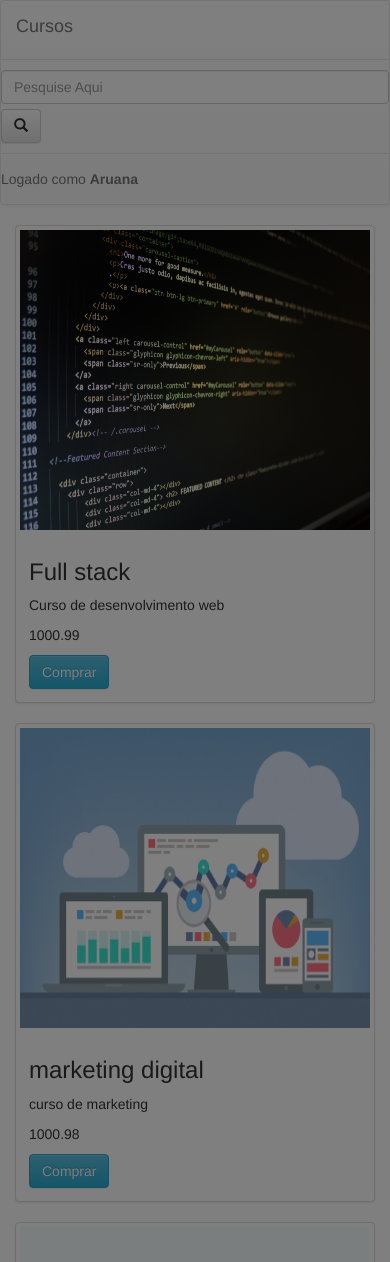
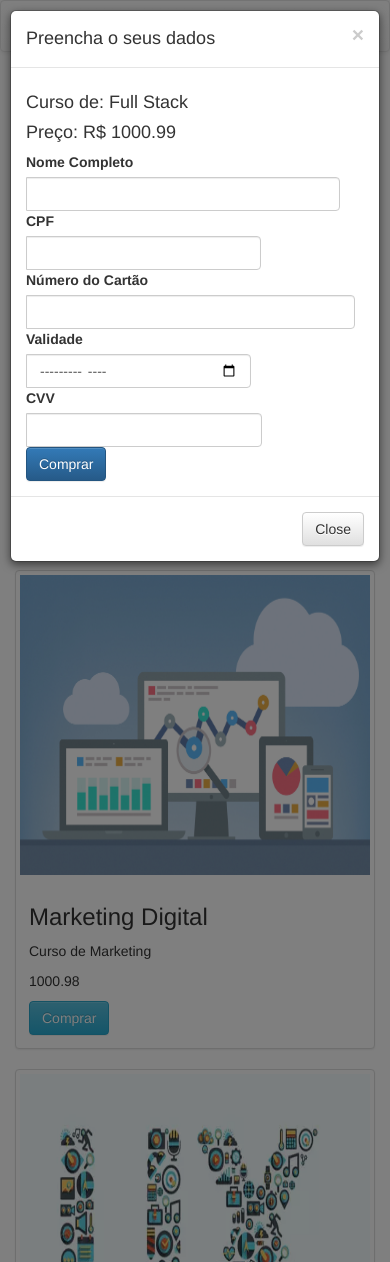
Before and after one commit to aruanalucena/Projeto-Cursos, a PHP site: page / in a window 390 px wide, after a click on "Comprar". Run offline with PHP 8.4, Linux system fonts and the light colour scheme; data that the repository does not hold is empty.

Commit message:
adionado codigo da aula 6

```diff
--- /dev/null
+++ b/inc/footer.php
@@ -0,0 +1,4 @@
+<script src="https://cdnjs.cloudflare.com/ajax/libs/jquery/3.3.1/jquery.min.js"></script>
+    <script src="https://maxcdn.bootstrapcdn.com/bootstrap/3.3.7/js/bootstrap.min.js" integrity="sha384-Tc5IQib027qvyjSMfHjOMaLkfuWVxZxUPnCJA7l2mCWNIpG9mGCD8wGNIcPD7Txa" crossorigin="anonymous"></script>
+</body>
+</html>
--- /dev/null
+++ b/inc/head.php
@@ -0,0 +1,12 @@
+<!DOCTYPE html>
+<html lang="en">
+<head>
+    <meta charset="UTF-8">
+    <meta name="viewport" content="width=device-width, initial-scale=1.0">
+    <meta http-equiv="X-UA-Compatible" content="ie=edge">
+    <title>Document</title>
+    <link rel="stylesheet" href="https://maxcdn.bootstrapcdn.com/bootstrap/3.3.7/css/bootstrap.min.css" integrity="sha384-BVYiiSIFeK1dGmJRAkycuHAHRg32OmUcww7on3RYdg4Va+PmSTsz/K68vbdEjh4u" crossorigin="anonymous">
+    <link rel="stylesheet" href="https://maxcdn.bootstrapcdn.com/bootstrap/3.3.7/css/bootstrap-theme.min.css" integrity="sha384-rHyoN1iRsVXV4nD0JutlnGaslCJuC7uwjduW9SVrLvRYooPp2bWYgmgJQIXwl/Sp" crossorigin="anonymous">
+    <link rel="stylesheet" href="assets/css/style.css">
+</head>
+<body>
--- /dev/null
+++ b/inc/header.php
@@ -0,0 +1,46 @@
+<?php
+  $usuario = [
+    "Nome" => "Aruana",
+    "Email" => "teste@teste.com",
+    "Senha" => "123456",
+    "NivelAcesso" => mt_rand(0, 1)
+];
+?>
+
+
+<header>
+<nav class="navbar navbar-default">
+        <div class="container-fluid">
+            <div class="navbar-header">
+            <a class="navbar-brand" href="#">
+                <span>Cursos</span>
+            </a>
+            </div>
+            <div class="collapse navbar-collapse" id="bs-example-navbar-collapse-1">
+                <?php if ($usuario["NivelAcesso"] == 1) : ?>
+                    <ul class="nav navbar-nav">
+                        <li class="dropdown">
+                        <a href="#" class="dropdown-toggle" data-toggle="dropdown" role="button" aria-haspopup="true" aria-expanded="false">Ações <span class="caret"></span></a>
+                        <ul class="dropdown-menu">
+                            <li><a href="#">Adicionar Produto</a></li>
+                            <li><a href="#">Editar Produto</a></li>
+                        </ul>
+                        </li>
+                    </ul>
+                <?php endif; ?>
+                <form class="navbar-form navbar-left" role="search">
+                <div class="form-group">
+                    <input type="text" class="form-control" placeholder="Pesquise Aqui">
+                </div>
+                <button type="submit" class="btn btn-default"><span class="glyphicon glyphicon-search" aria-hidden="true"></span></button>
+                </form>
+                <p class="navbar-text navbar-right">
+                    Logado como
+                    <strong>
+                        <a href="#" class="navbar-link"><?php echo $usuario["Nome"]; ?></a>
+                    </strong>
+                </p>
+            </div>
+        </div>
+    </nav>
+</header>
--- a/index.php
+++ b/index.php
@@ -1,106 +1,74 @@
 <?php
-        // $nomeCurso1 = "Full Stack";
-        // $descricaoCurso1 = "Curso de desenvolvimento web";
-        // $valorCurso1 = 1000.99;
-        // $imagemCurso1 = "full.jpeg";
+include"inc/head.php";
+include"inc/header.php";
+    $cursos = [
+        "Full Stack" => ["Curso de desenvolvimento web", 1000.99, "full.jpeg", "fullstack"],
+        "Marketing Digital" => ["Curso de Marketing", 1000.98, "marketing.jpg", "marketing"],
+        "UX" => ["Curso de User Experience", 9000.98, "ux.jpg", "ux"],
+        "Mobile Android" => ["Curso de apps", 1000.97, "android.png", "android"]
+    ];
 
-        // $nomeCurso2 = "Marketing Digital";
-        // $descricaoCurso2 = "Curso de Marketing";
-        // $valorCurso2 = 1000.98;
-        // $imagemCurso2 = "marketing.jpg";
-
-        $usuario = [
-            "Nome"=>"Aruana",
-            "email"=>"teste@teste.com",
-            "senha"=> "12346",
-            "NivelAcesso"=>mt_rand(0,1)
-
-        ];
-    //
-    $cursos = [ "Full stack"=>["Curso de desenvolvimento web", 1000.99,  "full.jpeg", "fullstack"],
-    "marketing digital"=>["curso de marketing", 1000.98, "marketing.jpg","marketing"],
-    "ux" => ["curso de user experience",9000.98,"ux.jpg","ux"],
-    "android"=>["curso de apps",1000.97,"android.jpg","android"],
-
-
-];
 
 ?>
 
-<!DOCTYPE html>
-<html lang="en">
 
-<head>
-    <meta charset="UTF-8">
-    <meta name="viewport" content="width=device-width, initial-scale=1.0">
-    <meta http-equiv="X-UA-Compatible" content="ie=edge">
-    <title>Document</title>
-    <link rel="stylesheet" href="https://maxcdn.bootstrapcdn.com/bootstrap/3.3.7/css/bootstrap.min.css"
-        integrity="sha384-BVYiiSIFeK1dGmJRAkycuHAHRg32OmUcww7on3RYdg4Va+PmSTsz/K68vbdEjh4u" crossorigin="anonymous">
-    <link rel="stylesheet" href="https://maxcdn.bootstrapcdn.com/bootstrap/3.3.7/css/bootstrap-theme.min.css"
-        integrity="sha384-rHyoN1iRsVXV4nD0JutlnGaslCJuC7uwjduW9SVrLvRYooPp2bWYgmgJQIXwl/Sp" crossorigin="anonymous">
-    <link rel="stylesheet" href="assets/css/style.css">
-</head>
 
-<body>
-    <nav class="navbar navbar-default">
-        <div class="container-fluid">
-            <div class="navbar-header">
-                <a class="navbar-brand" href="#">
-                    <span>Cursos</span>
-                </a>
+
+    <div class="container">
+        <div class="row">
+            <?php foreach ($cursos as $nomeCurso => $infosCurso) : ?>
+                <div class="col-sm-6 col-md-6">
+                    <div class="thumbnail">
+                    <!-- imagem curso -->
+                    <img src="<?php echo "assets/img/$infosCurso[2]"; ?>" alt="<?php echo "Foto curso $nomeCurso"; ?>">
+                    <div class="caption">
+                        <h3><?php echo $nomeCurso; ?></h3>
+                        <!-- descrição curso -->
+                        <p><?php echo $infosCurso[0]; ?></p>
+                        <!-- valor curso -->
+                        <p><?php echo $infosCurso[1]; ?></p>
+                        <a href="#" class="btn btn-info" data-toggle="modal" data-target="<?php echo "#$infosCurso[3]"; ?>" role="button">Comprar</a>
                     </div>
-            <div class="collapse navbar-collapse" id="bs-example-navbar-collapse-1">
-                <?php if ($usuario["NivelAcesso"] == 1) : ?>
-
-                <ul class="nav navbar-nav">
-                    <li class="dropdown">
-                        <a href="#" class="dropdown-toggle" data-toggle="dropdown" role="button" aria-haspopup="true"
-                            aria-expanded="false">Ações <span class="caret"></span></a>
-                        <ul class="dropdown-menu">
-                            <li><a href="#">Adicionar Produto</a></li>
-                            <li><a href="#">Editar Produto</a></li>
-                        </ul>
-                    </li>
-                </ul>
-                <?php endif;?>
-                <?php foreach ($cursos as $nomeCurso => $infosCurso):?>
-                <div class="modal fade" id="<?php echo $infosCurso[3];?>" role="dialog">
+                    </div>
+                </div>
+            <?php endforeach; ?>
+            <?php foreach ($cursos as $nomeCurso => $infosCurso) : ?>
+                <div class="modal fade" id="<?php echo $infosCurso[3]; ?>" role="dialog">
                     <div class="modal-dialog">
 
                     <!-- Modal content-->
                     <div class="modal-content">
                         <div class="modal-header">
                         <button type="button" class="close" data-dismiss="modal">&times;</button>
-                                <h4 class="modal-title">Prenncha seus dados</h4>
+                        <h4 class="modal-title">Preencha o seus dados</h4>
                         </div>
                         <div class="modal-body">
-                                <h4>Curso de:<?php echo $nomeCurso?></h4>
-                                <h4>Preço R$ <?php echo $infosCurso[1]?></h4>
+                            <h4> Curso de: <?php echo $nomeCurso; ?> </h4>
+                            <h4> Preço: R$ <?php echo $infosCurso[1]; ?> </h4>
                             <form action="validarCompra.php" method="post">
-                                    <input type="hidden"name="nomeCurso" value="<?php echo $nomeCurso?>">
-                                    <input type="hidden"name="precoCurso" value="<?php echo $infoCurso[1]?>">
+                                <input type="hidden" name="nomeCurso" value="<?php echo $nomeCurso; ?>">
+                                <input type="hidden" name="precoCurso" value="<?php echo $infosCurso[1]; ?>">
                                 <div class="input-group col-md-5">
-                                        <label for="nomeCompleto">nome completo </label>
-                                        <input id="nomeCompleto" name="nomeCompleto" type="text" class"form-control">
+                                    <label for="nomeCompleto">Nome Completo</label>
+                                    <input id="nomeCompleto" name="nomeCompleto" type="text" class="form-control">
                                 </div>
                                 <div class="input-group col-md-5">
-                                        <label for="cpf">CPF </label>
-                                        <input id="cpf" name="cpf" type="number" class"form-control">
+                                    <label for="cpf">CPF</label>
+                                    <input id="cpf" name="cpf" type="number" class="form-control">
                                 </div>
                                 <div class="input-group col-md-5">
-                                        <label for="nroCartao">Numero cartao </label>
-                                        <input id="nrocartao" name="nroCartao" type="number" class"form-control">
+                                    <label for="nroCartao">Número do Cartão</label>
+                                    <input id="nroCartao" name="nroCartao" type="number" class="form-control">
                                 </div>
                                 <div class="input-group col-md-5">
-                                        <label for="validade">validade </label>
-                                        <input id="validade" name="validade" type="month" class"form-control">
+                                    <label for="validade">Validade</label>
+                                    <input id="validade" name="validade" type="month" class="form-control">
                                 </div>
                                 <div class="input-group col-md-5">
-                                        <label for="cvv">CVV </label>
-                                        <input id="cvv" name="cvv" type="number" class"form-control">
+                                    <label for="cvv">CVV</label>
+                                    <input id="cvv" name="cvv" type="number" class="form-control">
                                 </div>
-                                    <button class="btn btn-primary" type="submit">comprar</button>
+                                <button class="btn btn-primary" type="submit">Comprar</button>
                             </form>
                         </div>
                         <div class="modal-footer">
@@ -110,49 +78,8 @@
 
                     </div>
                 </div>
-
-            </div>
-
-            <?php endforeach;?>
-            <form class="navbar-form navbar-left" role="search">
-                <div class="form-group">
-                    <input type="text" class="form-control" placeholder="Pesquise Aqui">
-                </div>
-                <button type="submit" class="btn btn-default"><span class="glyphicon glyphicon-search"
-                        aria-hidden="true"></span></button>
-            </form>
-            <p class="navbar-text navbar-right">
-                Logado como
-                <strong>
-                    <a href="#" class="navbar-link"><?php echo $usuario["Nome"];?></a>
-                </strong>
-            </p>
+            <?php endforeach; ?>
         </div>
     </div>
 
-    </nav>
-
-    <div class="container">
-        <div class="row">
-            <?php foreach ($cursos as $nomeCurso => $infosCurso):?>
-            <div class="col-sm-6 col-md-6">
-                <div class="thumbnail">
-                    <img src="<?php echo "assets/img/$infosCurso[2]"; ?>" alt="<?php echo "Foto curso $nomeCurso"; ?>">
-                    <div class="caption">
-                        <h3><?php echo $nomeCurso; ?></h3>
-                        <p><?php echo $infosCurso[0]; ?></p>
-                        <p><?php echo $infosCurso[1]; ?></p>
-                        <a href="#" class="btn btn-info" role="button" data-toggle="modal"
-                            data-target="#<?php echo $infosCurso[3];?>">Comprar</a>
-                    </div>
-                </div>
-            </div>
-            <?php endforeach;?>
-            <script src="https://cdnjs.cloudflare.com/ajax/libs/jquery/3.3.1/jquery.min.js"></script>
-            <script src="https://maxcdn.bootstrapcdn.com/bootstrap/3.3.7/js/bootstrap.min.js"
-                integrity="sha384-Tc5IQib027qvyjSMfHjOMaLkfuWVxZxUPnCJA7l2mCWNIpG9mGCD8wGNIcPD7Txa"
-                crossorigin="anonymous"></script>
-
-</body>
-
-</html>
+   <?php include "inc/footer.php";?>
```
Also changed, not shown: inc/funcoes.php (added, +49 -0 lines), validarCompra.php (+30 -81 lines). Lines whose indentation alone changed are shown as unchanged.
